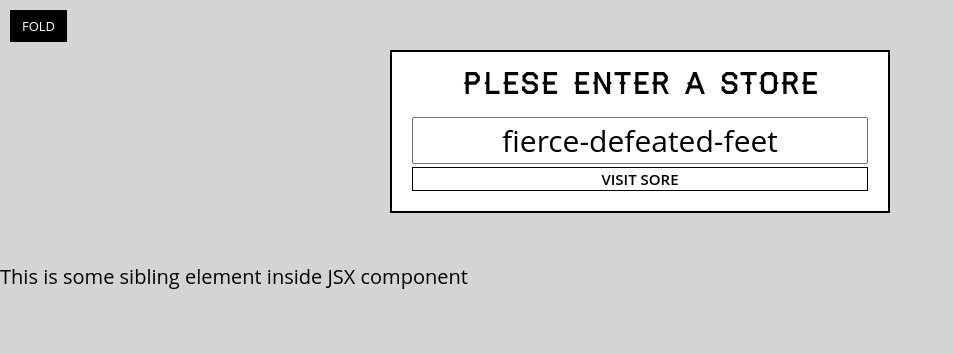
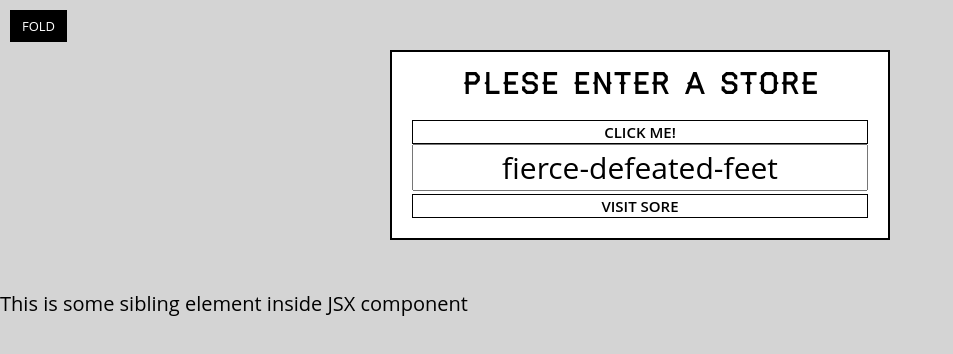
Before and after one commit to Kartikkman/FishStore, a React (Create React App) app in the folder catch-of-the-day/: page / in a window 1280 px wide. Shown: the top 354 px of the page, without its empty margins (0-953 px from the left). Built offline with nearby package versions, Linux system fonts and the light colour scheme.

Commit message:
A bit about Bindings , Events, Refs

```diff
--- a/catch-of-the-day/src/components/StorePicker.js
+++ b/catch-of-the-day/src/components/StorePicker.js
@@ -2,16 +2,26 @@ import React, { Fragment } from 'react';
 import { getFunName } from '../helpers';
 
 class StorePicker extends React.Component{
+
+    myInput = React.createRef();
+
+    constructor(){
+
+        super();
+        // this.goToStore = this.goToStore.bind(this);
+        console.log("We are going to create a component !! ");
+    }
 
     render(){
         //return <p>I am the store Picker!</p>
         //return React.createElement('p',{ className: 'hey'}, 'I am the store Picker!')
         return (
         <Fragment>
-        <form  className="store-selector">
+        <form  className="store-selector" onSubmit={this.goToStore}>
             { /* Some commeny in JSX */ }
             <h2>Plese Enter a Store</h2>
-            <input type="text" required palceholder="Store Name" defaultValue={getFunName()} />
+            <button onClick={this.handleClick} >Click me!</button>
+            <input type="text" ref={this.myInput}  required palceholder="Store Name" defaultValue={getFunName()} />
             <button type="submit">Visit Sore </button>
         </form>
         <p> This is some sibling element inside JSX component </p>
@@ -19,8 +29,22 @@ class StorePicker extends React.Component{
         )
     }
 
+    handleClick(){
+        alert(" Hey ,you have triggered on handle Click function ");
+    }
+
+    goToStore = (event) => {
+
+        // 1.Stop the from from submitting
+            event.preventDefault();
+        //2. Get the Text from the Input
+            const storeName = this.myInput.current.value;
+        //3. Change the page to /store/whatever-store-isentered
+            this.props.history.push(`/store/${storeName}`);
+    };
 
 }
+
 
 export default StorePicker;
 
@@ -28,3 +52,32 @@ export default StorePicker;
 // To create siblings inside the react component , we need to use Fragment Container which lets us add sibling components
 // We can't put comments on top of element ( in JSX )
 //  CSS class property for html elements in React is reffered by "className" instead of "class"
+
+
+/*
+
+To access the value of the DOM in React , there are two ways :
+    1.We can touch the DOM & get the value out of it ( Not preffered way )
+    2. Using States
+
+
+    We can use Refs , by Defining The RefTag on html element & binding it to React COmponent CLass variable , Like this :
+         <input type="text" ref={this.myInput} >
+
+    Then we need to make a class level variable
+        myInput = React.createRef();
+
+    Then use this variable inside the Component method ( Method should be bound to the Parent Class )  , Like :
+
+        There are two ways of Binding the method to the React Component
+
+        1.Storing the Method as a Variable ( Lambda Expressions )
+
+            someMethod = (event) => {
+                this.myInput.current.value();
+            }
+
+        2.Binding the Method to the Class
+            this.goToStore = this.goToStore.bind(this);
+
+*/
```
